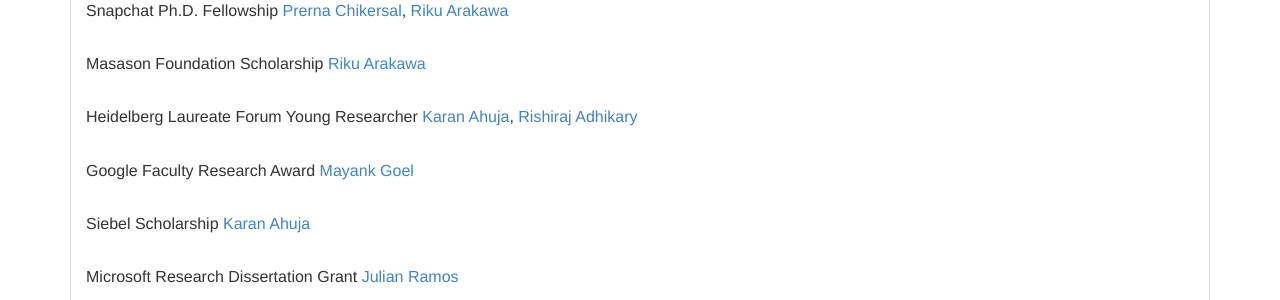
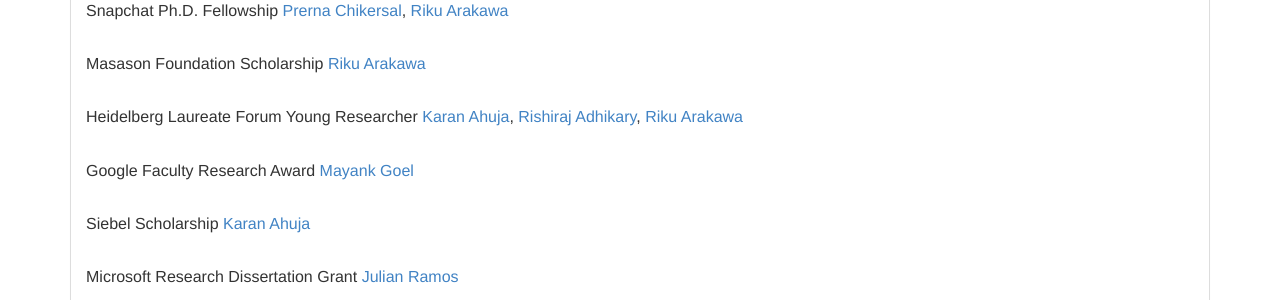
Before and after one commit to cmusmashlab/cmusmashlab.github.io, a Jekyll site: the page built from awards/index.html, in a window 1280 px wide. Shown: the part 560-860 px from the top of the page. Built offline with Jekyll 4.4.1, drawn with Linux system fonts in a browser that asks for light colours; nearby versions of some CDN libraries; some web fonts are replaced.

Commit message:
Update fellowships.yml

```diff
--- a/_data/fellowships.yml
+++ b/_data/fellowships.yml
@@ -20,7 +20,7 @@
   people: [arakawa]
 
 - name: Heidelberg Laureate Forum Young Researcher
-  people: [ahuja,adhikary]
+  people: [ahuja,adhikary,arakawa]
 
 - name: Google Faculty Research Award
   people: [goel]
```
